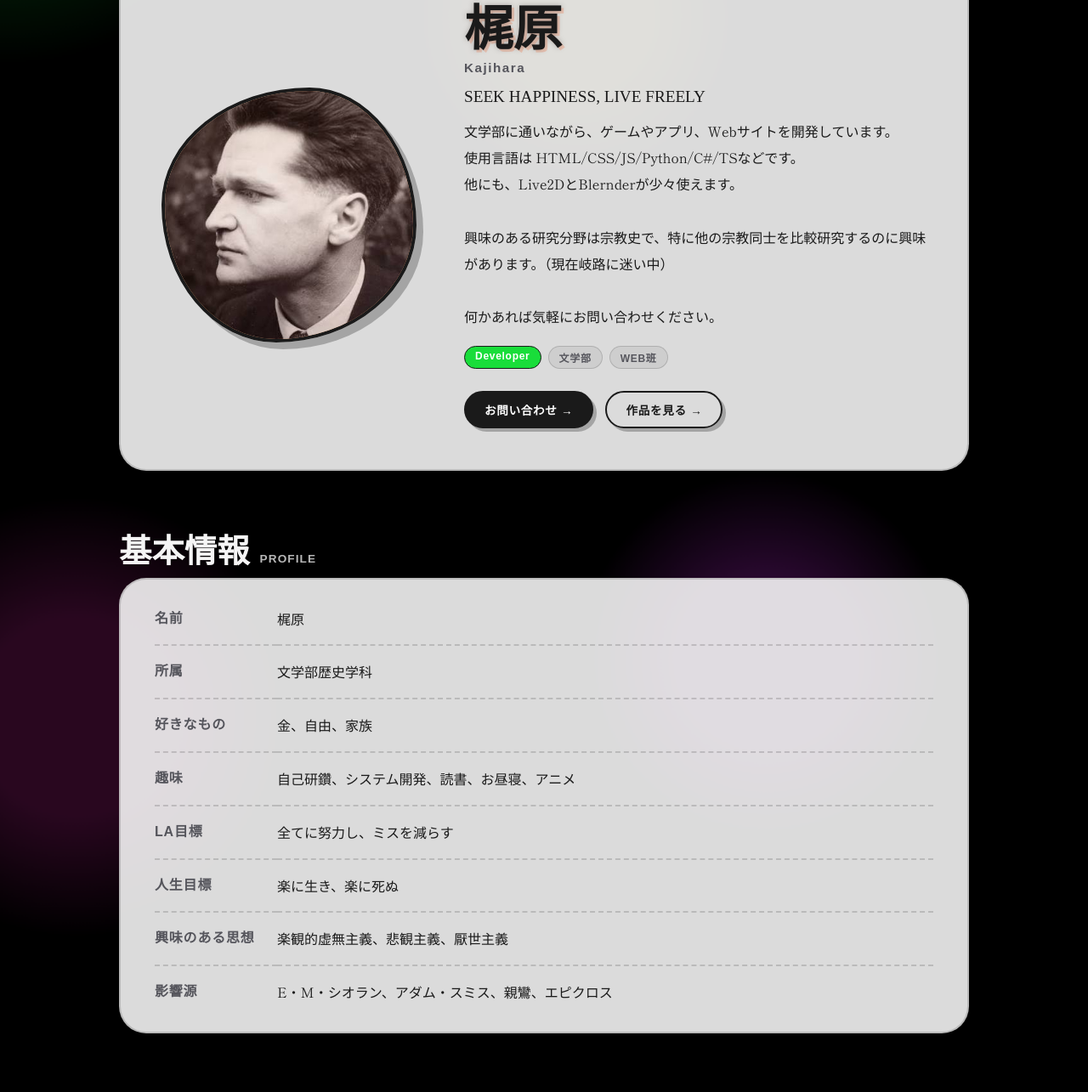
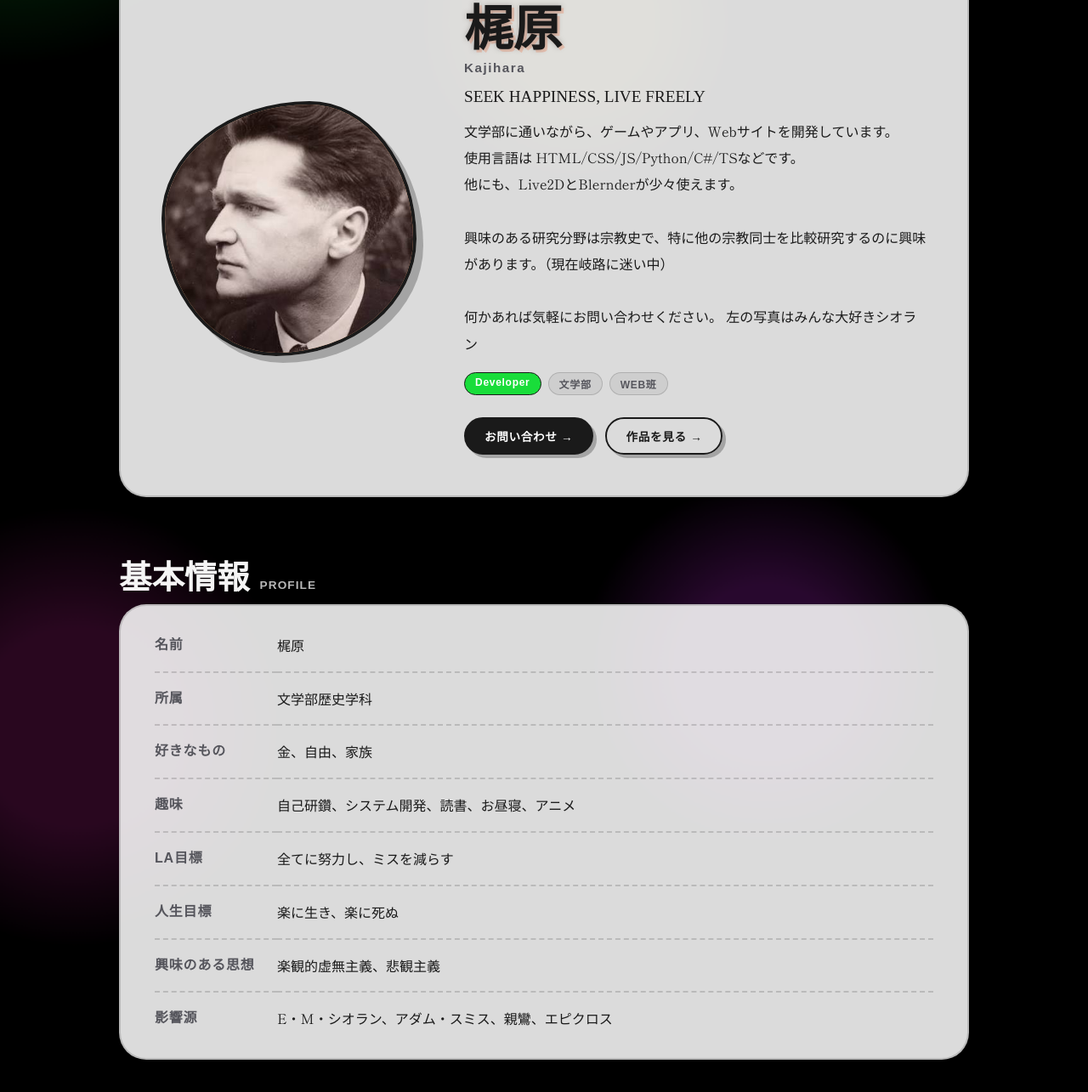
Before and after one commit to Itako0/gyorocchi-love, a plain HTML site: page about.html in a window 1280 px wide. Shown: the part 379-1664 px from the top of the page at 85% size. Drawn offline with Linux system fonts and the light colour scheme; a web font is replaced by a local one.

Commit message:
abou微修正

```diff
--- a/about.html
+++ b/about.html
@@ -63,7 +63,8 @@
             <br>
             興味のある研究分野は宗教史で、特に他の宗教同士を比較研究するのに興味があります。（現在岐路に迷い中）<br>
             <br>
-            何かあれば気軽にお問い合わせください。<br>
+            何かあれば気軽にお問い合わせください。
+            左の写真はみんな大好きシオラン<br>
           </p>
           <div class="profile-tags">
             <span class="tag tag-new">Developer</span>
@@ -88,7 +89,7 @@
             <dt>趣味</dt><dd>自己研鑽、システム開発、読書、お昼寝、アニメ</dd>
             <dt>LA目標</dt><dd>全てに努力し、ミスを減らす</dd>
             <dt>人生目標</dt><dd>楽に生き、楽に死ぬ</dd>
-            <dt>興味のある思想</dt><dd>楽観的虚無主義、悲観主義、厭世主義</dd>
+            <dt>興味のある思想</dt><dd>楽観的虚無主義、悲観主義</dd>
             <dt>影響源</dt><dd>E・M・シオラン、アダム・スミス、親鸞、エピクロス</dd>
           </dl>
         </div>
```
Also changed, not shown: 2 other files.
